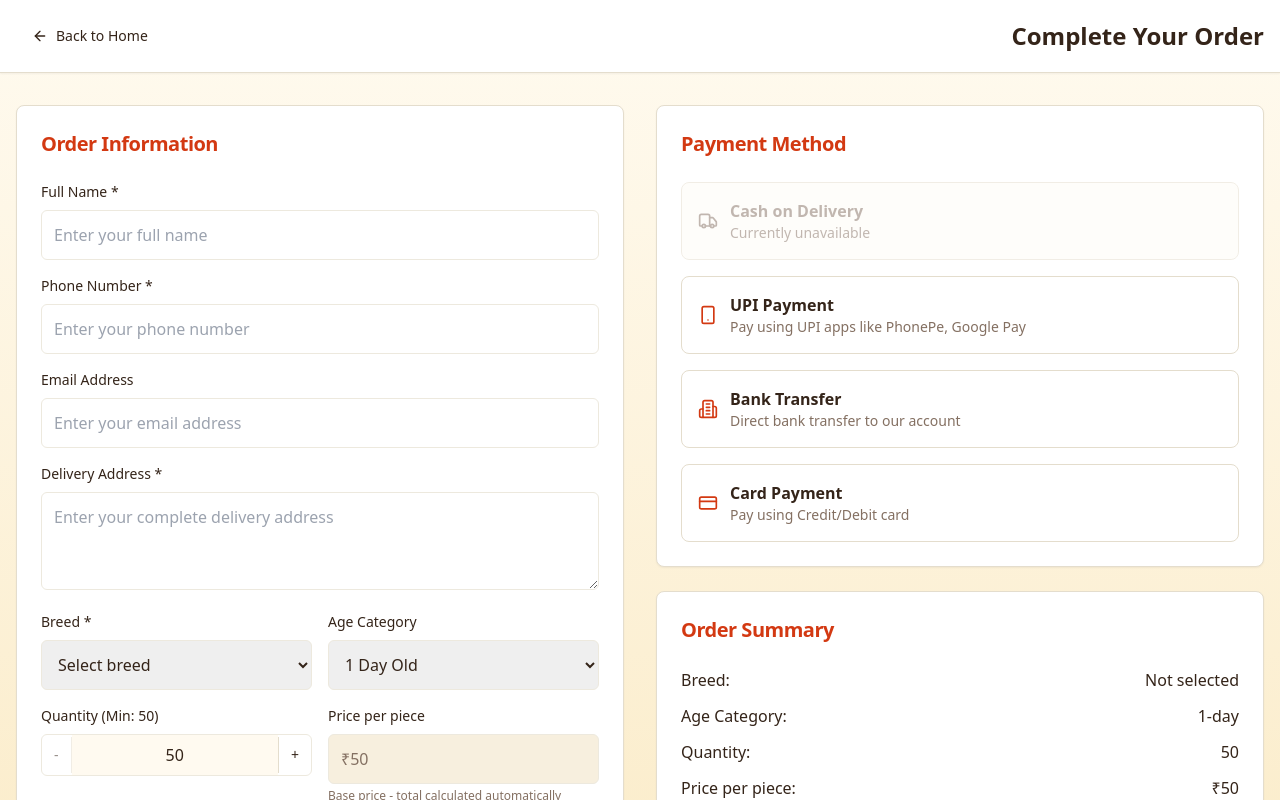
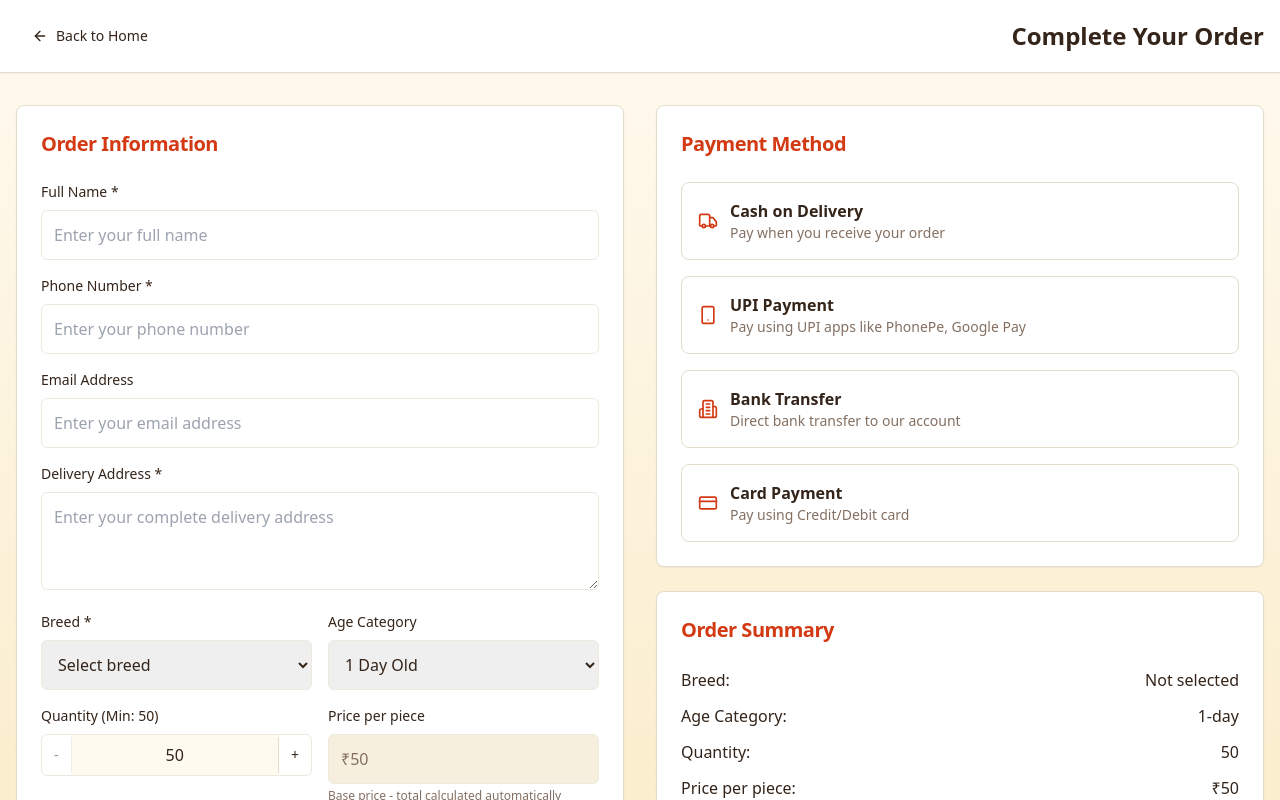
Before and after one commit to rppoult/chick-clock-chickens-marking, a React (Vite) app: page /payment in a window 1280 px wide. Shown: the top 800 px of the page. Built offline with nearby package versions, Linux system fonts and the light colour scheme.

Commit message:
Enable cash on delivery orders

```diff
--- a/src/pages/Payment.tsx
+++ b/src/pages/Payment.tsx
@@ -393,13 +393,16 @@ const Payment = () => {
               </CardHeader>
               <CardContent className="space-y-4">
                 <div
-                  className="p-4 border rounded-lg opacity-50 cursor-not-allowed bg-muted/30"
+                  className={`p-4 border rounded-lg cursor-pointer transition-all ${
+                    selectedPayment === 'cod' ? 'border-primary bg-primary/5' : 'border-border'
+                  }`}
+                  onClick={() => setSelectedPayment('cod')}
                 >
                   <div className="flex items-center gap-3">
-                    <Truck className="h-5 w-5 text-muted-foreground" />
+                    <Truck className="h-5 w-5 text-primary" />
                     <div>
-                      <h3 className="font-semibold text-muted-foreground">Cash on Delivery</h3>
-                      <p className="text-sm text-muted-foreground">Currently unavailable</p>
+                      <h3 className="font-semibold">Cash on Delivery</h3>
+                      <p className="text-sm text-muted-foreground">Pay when you receive your order</p>
                     </div>
                   </div>
                 </div>
```
